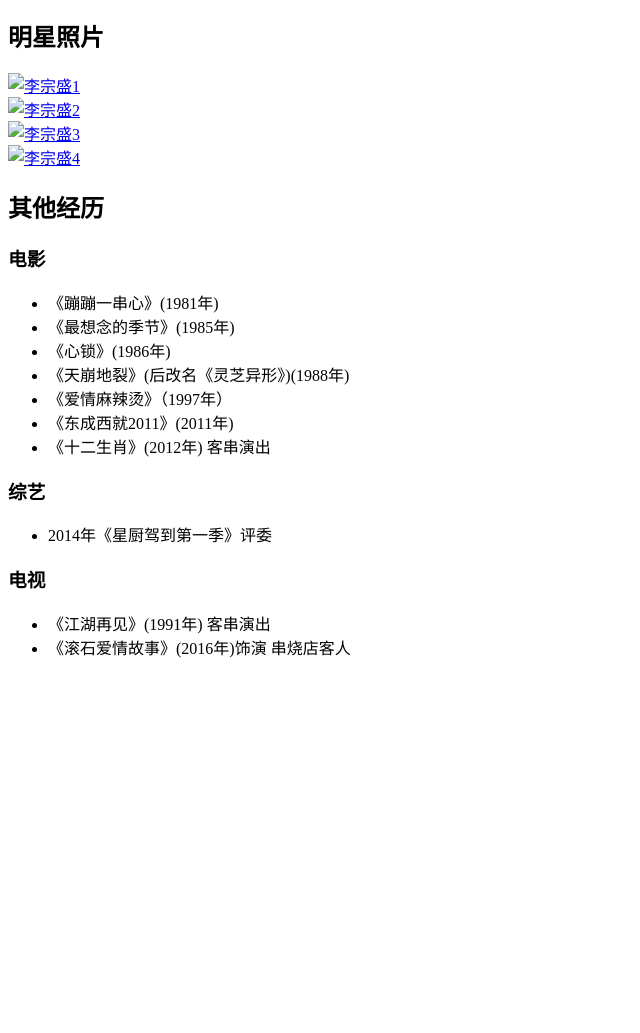
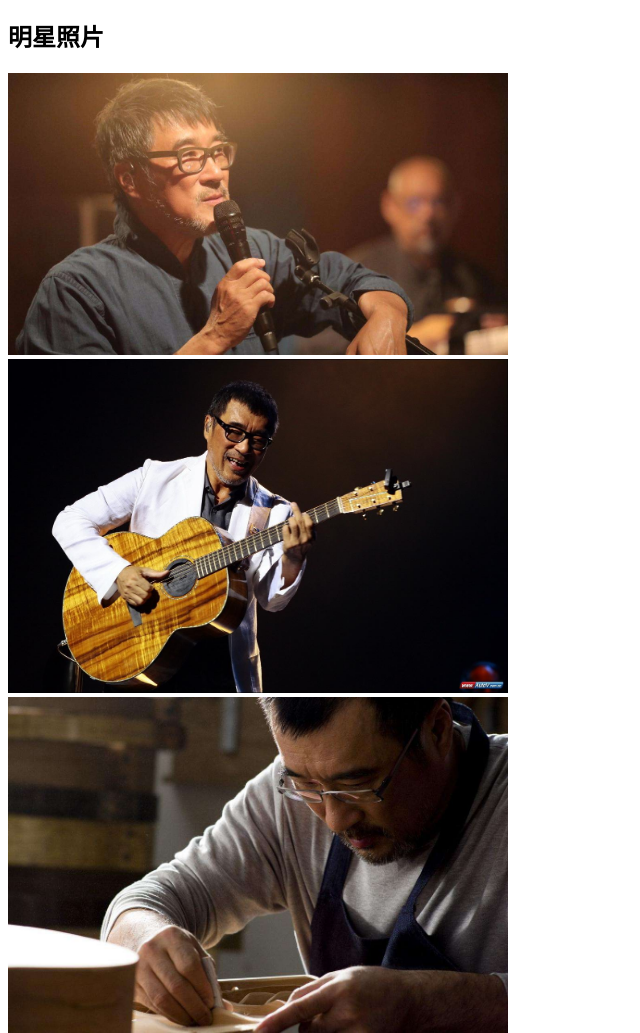
Before and after one commit to wangruize0129/lizongsheng-introduce, a plain HTML site: page index.html in a window 1280 px wide. Shown: the part 2089-3122 px from the top of the page, without its empty margins (0-640 px from the left). Before the commit the page ends 2764 px from the top, so only its background shows below. Drawn offline with Linux system fonts and the light colour scheme; the site is published under a folder, as on GitHub Pages, so addresses that start at the root find nothing.

Commit message:
更新index.html

```diff
--- a/index.html
+++ b/index.html
@@ -174,13 +174,25 @@
   </section>
   <h2 id="pictures">明星照片</h2>
   <div>
-    <a href="/images/1.jpg" target=_blank><img width="500" src="/images/1.jpg" alt="李宗盛1"></a> </div>
+    <a href="images/1.jpg" target=_blank>
+      <img width="500" src="images/1.jpg" alt="李宗盛1">
+    </a>
+  </div>
   <div>
-    <a href="/images/2.jpg" target=_blank><img width="500" src="/images/2.jpg" alt="李宗盛2"></a></div>
+    <a href="images/2.jpg" target=_blank>
+      <img width="500" src="images/2.jpg" alt="李宗盛2">
+    </a>
+  </div>
   <div>
-    <a href="/images/3.jpg" target=_blank><img width="500" src="/images/3.jpg" alt="李宗盛3"></a></div>
+    <a href="images/3.jpg" target=_blank>
+      <img width="500" src="images/3.jpg" alt="李宗盛3">
+    </a>
+  </div>
   <div>
-    <a href="/images/4.jpg" target=_blank><img width="500" src="/images/4.jpg" alt="李宗盛4"></a></div>
+    <a href="images/4.jpg" target=_blank>
+      <img width="500" src="images/4.jpg" alt="李宗盛4">
+    </a>
+  </div>
 
   <h2 id="others">其他经历</h2>
   <section>
```
